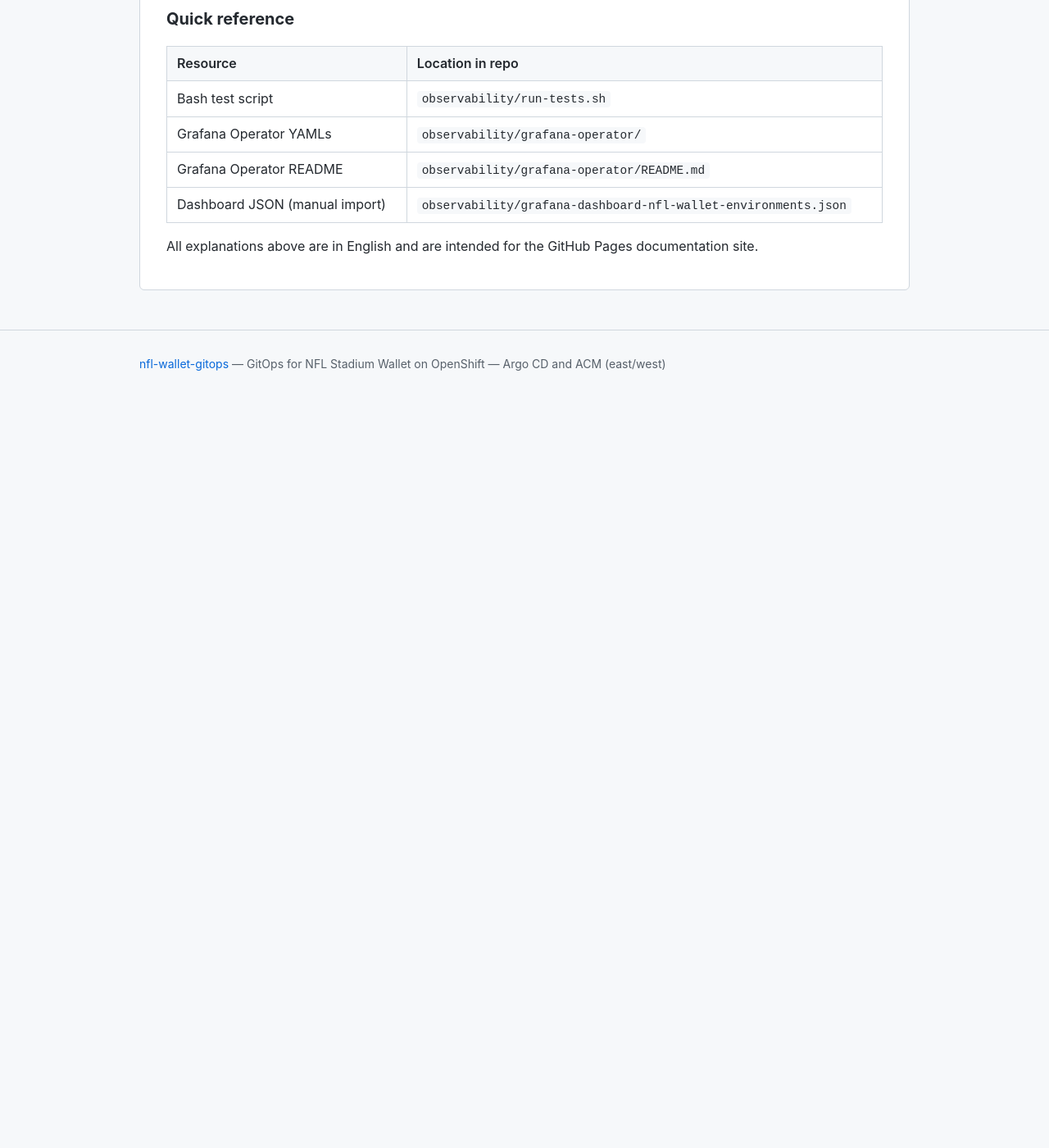
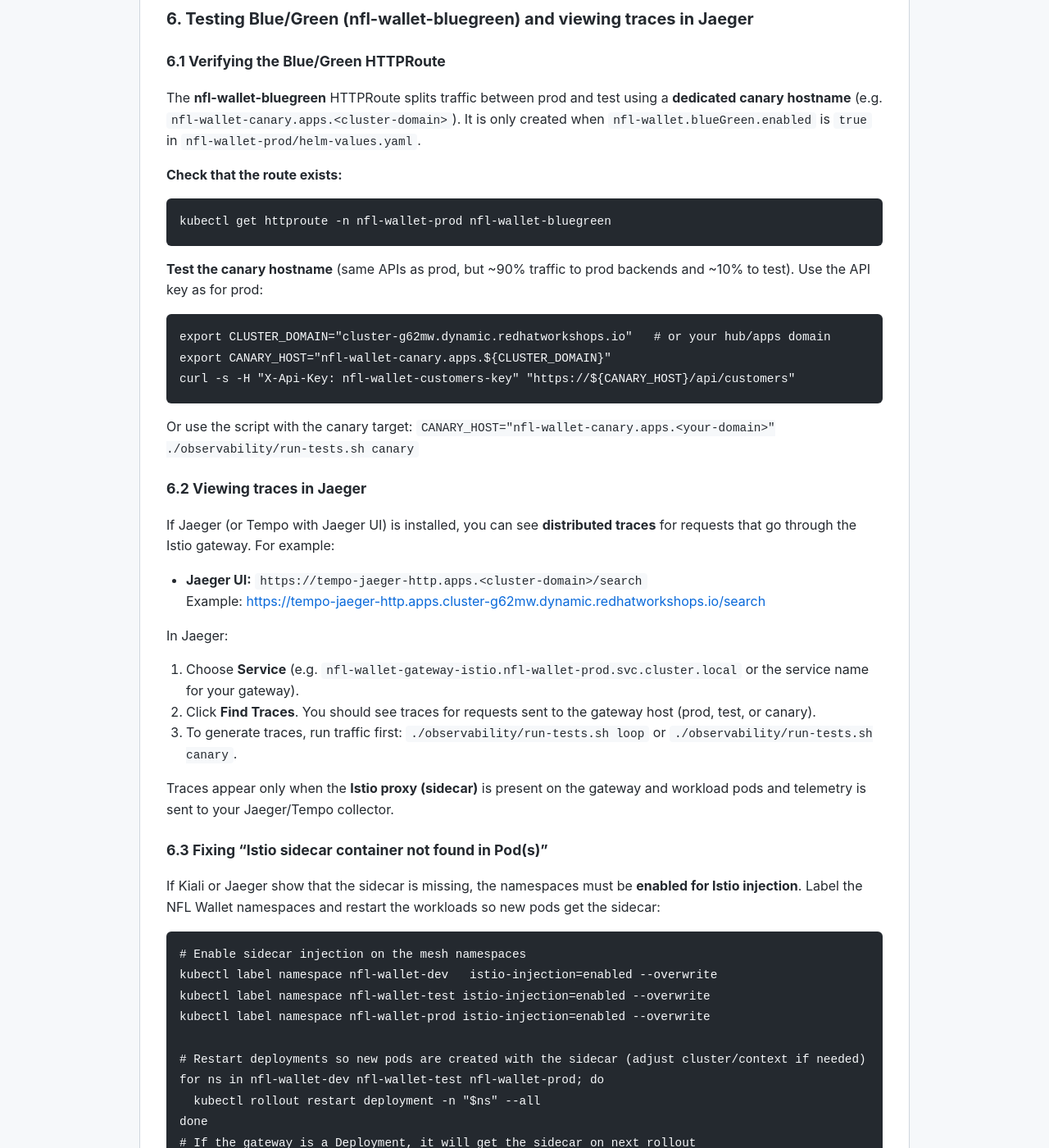
Before and after one commit to maximilianoPizarro/nfl-wallet-gitops, a Jekyll site: the page built from docs/observability.md, in a window 1280 px wide and 1400 px high, scrolled down 9265 px. Shown: the whole window at 82% size. Built offline with Jekyll 4.4.1, drawn with Linux system fonts in a browser that asks for light colours; before the commit the page ends 9751 px from its top, so only the background shows below that; some of the changed text lies outside the part shown.

Commit message:
canary blue green

````diff
--- a/docs/observability.md
+++ b/docs/observability.md
@@ -246,7 +246,69 @@ The dashboard shows the same panels as described in section 2 (request rate, res
 
 ---
 
-## Quick reference
+## 6. Testing Blue/Green (nfl-wallet-bluegreen) and viewing traces in Jaeger
+
+### 6.1 Verifying the Blue/Green HTTPRoute
+
+The **nfl-wallet-bluegreen** HTTPRoute splits traffic between prod and test using a **dedicated canary hostname** (e.g. `nfl-wallet-canary.apps.<cluster-domain>`). It is only created when `nfl-wallet.blueGreen.enabled` is `true` in `nfl-wallet-prod/helm-values.yaml`.
+
+**Check that the route exists:**
+
+```bash
+kubectl get httproute -n nfl-wallet-prod nfl-wallet-bluegreen
+```
+
+**Test the canary hostname** (same APIs as prod, but ~90% traffic to prod backends and ~10% to test). Use the API key as for prod:
+
+```bash
+export CLUSTER_DOMAIN="cluster-g62mw.dynamic.redhatworkshops.io"   # or your hub/apps domain
+export CANARY_HOST="nfl-wallet-canary.apps.${CLUSTER_DOMAIN}"
+curl -s -H "X-Api-Key: nfl-wallet-customers-key" "https://${CANARY_HOST}/api/customers"
+```
+
+Or use the script with the canary target: `CANARY_HOST="nfl-wallet-canary.apps.<your-domain>" ./observability/run-tests.sh canary`
+
+### 6.2 Viewing traces in Jaeger
+
+If Jaeger (or Tempo with Jaeger UI) is installed, you can see **distributed traces** for requests that go through the Istio gateway. For example:
+
+- **Jaeger UI:** `https://tempo-jaeger-http.apps.<cluster-domain>/search`
+  Example: [https://tempo-jaeger-http.apps.cluster-g62mw.dynamic.redhatworkshops.io/search](https://tempo-jaeger-http.apps.cluster-g62mw.dynamic.redhatworkshops.io/search)
+
+In Jaeger:
+
+1. Choose **Service** (e.g. `nfl-wallet-gateway-istio.nfl-wallet-prod.svc.cluster.local` or the service name for your gateway).
+2. Click **Find Traces**. You should see traces for requests sent to the gateway host (prod, test, or canary).
+3. To generate traces, run traffic first: `./observability/run-tests.sh loop` or `./observability/run-tests.sh canary`.
+
+Traces appear only when the **Istio proxy (sidecar)** is present on the gateway and workload pods and telemetry is sent to your Jaeger/Tempo collector.
+
+### 6.3 Fixing “Istio sidecar container not found in Pod(s)”
+
+If Kiali or Jaeger show that the sidecar is missing, the namespaces must be **enabled for Istio injection**. Label the NFL Wallet namespaces and restart the workloads so new pods get the sidecar:
+
+```bash
+# Enable sidecar injection on the mesh namespaces
+kubectl label namespace nfl-wallet-dev   istio-injection=enabled --overwrite
+kubectl label namespace nfl-wallet-test istio-injection=enabled --overwrite
+kubectl label namespace nfl-wallet-prod istio-injection=enabled --overwrite
+
+# Restart deployments so new pods are created with the sidecar (adjust cluster/context if needed)
+for ns in nfl-wallet-dev nfl-wallet-test nfl-wallet-prod; do
+  kubectl rollout restart deployment -n "$ns" --all
+done
+# If the gateway is a Deployment, it will get the sidecar on next rollout
+kubectl get pods -n nfl-wallet-prod -l app=nfl-wallet-gateway-istio
+# Each pod should show 2/2 containers (app + istio-proxy)
+```
+
+**Note:** With **revision-based injection** (e.g. OpenShift Service Mesh 2.x), the label may be `istio.io/rev=<revision>` instead of `istio-injection=enabled`. Check your mesh docs or run: `kubectl get namespace -l istio-injection --show-labels` on a namespace that already has injection.
+
+After labeling and restarting, run the tests again and confirm in Kiali that the workload shows the proxy, and in Jaeger that traces appear for the gateway service.
+
+---
+
+## 7. Quick reference
 
 | Resource | Location in repo |
 |----------|------------------|
@@ -254,5 +316,6 @@ The dashboard shows the same panels as described in section 2 (request rate, res
 | Grafana Operator YAMLs | `observability/grafana-operator/` |
 | Grafana Operator README | `observability/grafana-operator/README.md` |
 | Dashboard JSON (manual import) | `observability/grafana-dashboard-nfl-wallet-environments.json` |
+| Istio injection (one-time) | See §6.3 above or `scripts/label-istio-injection.sh` |
 
 All explanations above are in English and are intended for the GitHub Pages documentation site.
--- a/nfl-wallet-prod/helm-values.yaml
+++ b/nfl-wallet-prod/helm-values.yaml
@@ -48,7 +48,7 @@ nfl-wallet:
   blueGreen:
     enabled: true
     # hostname = nfl-wallet-canary.apps.<clusterDomain>
-  hostname: "nfl-wallet-canary.apps.cluster-lzdjz.lzdjz.sandbox1796.opentlc.com"
+    hostname: "nfl-wallet-canary.apps.cluster-lzdjz.lzdjz.sandbox1796.opentlc.com"
     # prodWeight: 90   # % traffic to prod (default 90)
     # testWeight: 10  # % traffic to test / canary (default 10)
 
````
Also changed, not shown: 2 other files.
